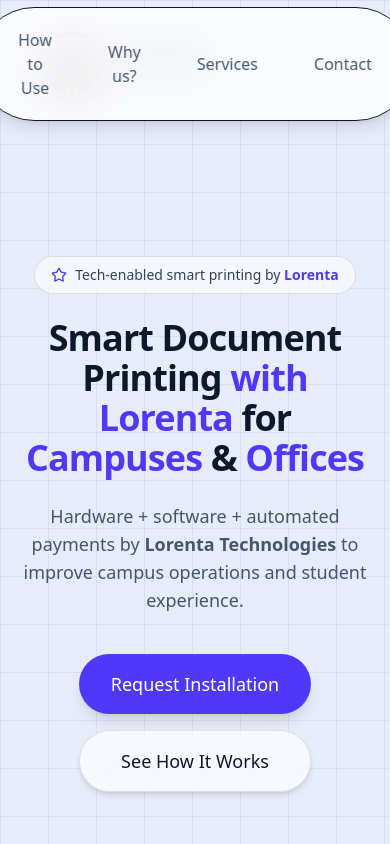
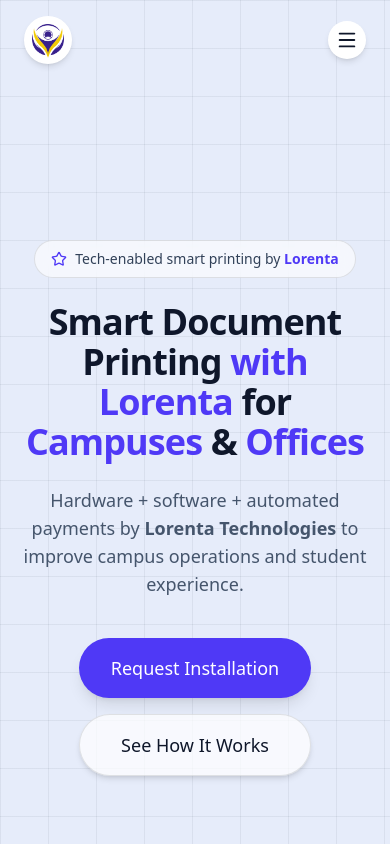
Before and after one commit to Manojseetaram/LORENTA-TECH-WEB, a Next.js app: page / in a window 390 px wide. Shown: the top 844 px of the page. Built offline with nearby package versions, Linux system fonts and the light colour scheme.

Commit message:
navabar responsive

```diff
--- a/src/app/components/layout/Navbar.tsx
+++ b/src/app/components/layout/Navbar.tsx
@@ -2,6 +2,7 @@
 
 import React, { useState, useEffect } from "react";
 import Image from "next/image";
+import { Menu, X } from "lucide-react";
 import { SectionKey } from "@/types/section";
 
 interface NavbarProps {
@@ -12,7 +13,9 @@
 export default function Navbar({ active, scrollTo }: NavbarProps) {
   const [isVisible, setIsVisible] = useState(true);
   const [lastScrollY, setLastScrollY] = useState(0);
+  const [menuOpen, setMenuOpen] = useState(false);
 
+  // Hide navbar on scroll down
   useEffect(() => {
     const controlNavbar = () => {
       const currentScrollY = window.scrollY;
@@ -30,45 +33,60 @@
     return () => window.removeEventListener("scroll", controlNavbar);
   }, [lastScrollY]);
 
+  const navItems = [
+    { key: "how", label: "How to Use" },
+    { key: "why", label: "Why us?" },
+    { key: "services", label: "Services" },
+    { key: "contact", label: "Contact" },
+  ];
+
   return (
     <>
       <div
         className={`
-          fixed top-8 left-0 right-0 z-50 flex justify-between items-center px-10
+          fixed top-4 left-0 right-0 z-50
           transition-transform duration-300 ease-in-out
           ${isVisible ? "translate-y-0" : "-translate-y-32"}
         `}
       >
+        <div className="relative flex items-center justify-between px-6 md:px-10">
+
+          {/* Logo */}
           <button
             onClick={() => scrollTo("home")}
-          className="flex items-center gap-4 hover:opacity-80 transition group"
+            className="flex items-center gap-3 group"
           >
-          <div className="relative h-16 w-16 overflow-hidden rounded-xl shadow-md">
-            <Image src="/logo.png" alt="Lorenta Logo" width={64} height={64} />
+            <div className="h-12 w-12 md:h-14 md:w-14 overflow-hidden shadow-md bg-white rounded-full p-2">
+              <Image
+                src="/logo.png"
+                alt="Lorenta Logo"
+                width={56}
+                height={56}
+              />
             </div>
 
-          <div className="text-left">
-            <div className="text-xl font-bold text-slate-900">LORENTA</div>
-            <div className="text-xs text-slate-500">TECHNOLOGIES</div>
+            <div className="text-left hidden sm:block">
+              <div className="text-lg md:text-xl font-bold text-slate-900">
+                LORENTA
+              </div>
+              <div className="text-[10px] md:text-xs text-slate-500">
+                TECHNOLOGIES
+              </div>
             </div>
           </button>
 
-        <nav className="absolute left-1/2 transform -translate-x-1/2 rounded-full bg-white/80 backdrop-blur-xl border px-4 py-2.5 shadow-lg">
+          {/* Desktop Center Nav */}
+          <nav className="absolute left-1/2 -translate-x-1/2 hidden md:block rounded-full bg-white/90 backdrop-blur-xl px-4 py-2.5 shadow-lg border border-black/5">
             <div className="flex items-center gap-2">
-            {[
-              { key: "how", label: "How to Use" },
-              { key: "why", label: "Why us?" },
-              { key: "services", label: "Services" },
-              { key: "contact", label: "Contact" },
-            ].map((item) => (
+              {navItems.map((item) => (
                 <button
                   key={item.key}
                   onClick={() => scrollTo(item.key as SectionKey)}
-                className={
+                  className={`px-6 py-2.5 rounded-full text-sm font-medium transition-all duration-300 ${
                     active === item.key
-                    ? "text-indigo-600 bg-indigo-50 px-6 py-2.5 rounded-full"
-                    : "text-slate-600 px-6 py-2.5 rounded-full"
-                }
+                      ? "text-indigo-600 bg-indigo-50 shadow-sm"
+                      : "text-slate-600 hover:text-indigo-600 hover:bg-indigo-50/70"
+                  }`}
                 >
                   {item.label}
                 </button>
@@ -76,10 +94,45 @@
             </div>
           </nav>
 
-        <div className="w-[180px]" />
+          {/* Right Side Placeholder (Desktop) */}
+          <div className="hidden md:block w-[160px]" />
+
+          {/* Mobile Menu Button */}
+          <button
+            onClick={() => setMenuOpen(!menuOpen)}
+            className="md:hidden p-2 rounded-full bg-white shadow-md"
+          >
+            {menuOpen ? <X size={22} /> : <Menu size={22} />}
+          </button>
         </div>
 
-      <div className="h-28"></div>
+        {/* Mobile Dropdown */}
+        {menuOpen && (
+          <div className="md:hidden mt-4 mx-6 bg-white rounded-full shadow-2xl p-6 z-50">
+            <div className="flex flex-col gap-4">
+              {navItems.map((item) => (
+                <button
+                  key={item.key}
+                  onClick={() => {
+                    scrollTo(item.key as SectionKey);
+                    setMenuOpen(false);
+                  }}
+                  className={`text-left text-base font-medium transition ${
+                    active === item.key
+                      ? "text-indigo-600"
+                      : "text-slate-700 hover:text-indigo-600"
+                  }`}
+                >
+                  {item.label}
+                </button>
+              ))}
+            </div>
+          </div>
+        )}
+      </div>
+
+      {/* Spacer */}
+      <div className="h-24 md:h-28" />
     </>
   );
 }
--- a/src/app/layout.tsx
+++ b/src/app/layout.tsx
@@ -2,14 +2,19 @@
 import "./globals.css";
 import SmoothScroll from "./smooth-scroll";
 
+// export const metadata: Metadata = {
+//   title: "Lorenta Technologies",
+//   description: "Tech-enabled smart document printing kiosks",
+//   icons: {
+//     icon: "/favicon.ico",
+//     apple: "/apple-touch-icon",
+//   },
+//   manifest: "/site.webmanifest",
+// };
+
 export const metadata: Metadata = {
   title: "Lorenta Technologies",
   description: "Tech-enabled smart document printing kiosks",
-  icons: {
-    icon: "/favicon.ico",
-    apple: "/apple-touch-icon.png",
-  },
-  manifest: "/site.webmanifest",
 };
 
 export default function RootLayout({
@@ -25,3 +30,24 @@
     </html>
   );
 }
+
+
+
+
+
+// export const metadata: Metadata = {
+//   title: "Lorenta Technologies",
+//   description: "Tech-enabled smart document printing kiosks",
+//   icons: {
+//     icon: [
+//       {
+//         url: "/favicon-light.png",
+//         media: "(prefers-color-scheme: light)",
+//       },
+//       {
+//         url: "/favicon-dark.png",
+//         media: "(prefers-color-scheme: dark)",
+//       },
+//     ],
+//   },
+// };
--- a/src/app/page.tsx
+++ b/src/app/page.tsx
@@ -15,56 +15,65 @@
 export default function HomePage() {
   const [active, setActive] = useState<SectionKey>("home");
 
-  // Setup intersection observer to detect active section
   useEffect(() => {
-    const idsToObserve: SectionKey[] = ["home", "how", "why", "services", "contact"];
+    const idsToObserve: SectionKey[] = [
+      "home",
+      "how",
+      "why",
+      "services",
+      "contact",
+    ];
 
     const observer = new IntersectionObserver(
       (entries) => {
-        // Get the entry with the highest intersection ratio
         const visibleEntry = entries
           .filter((entry) => entry.isIntersecting)
-          .sort((a, b) => (b.intersectionRatio || 0) - (a.intersectionRatio || 0))[0];
+          .sort(
+            (a, b) =>
+              (b.intersectionRatio || 0) -
+              (a.intersectionRatio || 0)
+          )[0];
 
         if (visibleEntry?.target?.id) {
           setActive(visibleEntry.target.id as SectionKey);
         }
       },
       {
-        threshold: [0.2, 0.4, 0.6],
-        rootMargin: "-100px 0px -100px 0px", // Offset for navbar
+        threshold: 0.4,
+        rootMargin: "-80px 0px -80px 0px", // better for mobile
       }
     );
 
-    // Observe all sections
     idsToObserve.forEach((id) => {
       const element = document.getElementById(id);
-      if (element) {
-        observer.observe(element);
-      } else {
-        console.warn(`Element with id "${id}" not found`);
-      }
+      if (element) observer.observe(element);
     });
 
-    return () => {
-      observer.disconnect();
-    };
+    return () => observer.disconnect();
   }, []);
 
-  // Smooth scroll to section
   const scrollTo = useCallback((key: SectionKey) => {
     const element = document.getElementById(key);
     if (element) {
-      element.scrollIntoView({
+      const yOffset = -80; // offset for fixed navbar
+      const y =
+        element.getBoundingClientRect().top +
+        window.pageYOffset +
+        yOffset;
+
+      window.scrollTo({
+        top: y,
         behavior: "smooth",
-        block: "start",
       });
     }
   }, []);
 
   return (
-    <main className="bg-grid min-h-screen">
+    <main className="min-h-screen w-full overflow-x-hidden bg-grid">
       <Navbar active={active} scrollTo={scrollTo} />
+
+      {/* Sections wrapped in responsive container */}
+      <div className="flex flex-col">
         <Hero scrollTo={scrollTo} />
         <Features />
         <MarqueeStrip />
@@ -72,6 +81,7 @@
         <WhyUs />
         <Services />
         <Contact />
+      </div>
     </main>
   );
 }
--- a/src/components/Navbar.tsx
+++ b/src/components/Navbar.tsx
@@ -2,6 +2,7 @@
 
 import React from "react";
 import Image from "next/image";
+import { Menu, X } from "lucide-react";
 
 interface NavbarProps {
   active: string;
@@ -9,16 +10,25 @@
 }
 
 export default function Navbar({ active, scrollTo }: NavbarProps) {
+  const [menuOpen, setMenuOpen] = React.useState(false);
+
+  const navItems = [
+    { key: "how", label: "How to Use" },
+    { key: "why", label: "Why us?" },
+    { key: "services", label: "Services" },
+    { key: "contact", label: "Contact" },
+  ];
+
   return (
     <>
-      {/* Main Container */}
-      <div className="fixed top-6 left-0 right-0 z-50 flex justify-between items-center px-10">
-        {/* Logo and LORENTA TECHNOLOGIES - LEFT SIDE */}
+      <div className="fixed top-4 left-0 right-0 z-50 flex justify-between items-center px-6 md:px-10">
+
+        {/* Logo */}
         <button
           onClick={() => scrollTo("home")}
-          className="flex items-center gap-4 hover:opacity-80 transition group"
+          className="flex items-center gap-3"
         >
-          <div className="relative h-16 w-16 overflow-hidden rounded-xl shadow-md group-hover:shadow-2xl transition-shadow">
+          <div className="relative h-12 w-12 md:h-16 md:w-16 overflow-hidden rounded-xl shadow-md">
             <Image
               src="/logo.png"
               alt="Lorenta Logo"
@@ -27,8 +37,8 @@
               className="object-cover"
             />
           </div>
-          <div className="text-left">
-            <div className="text-xl font-bold text-slate-900 group-hover:text-indigo-600 transition-colors">
+          <div className="hidden sm:block text-left">
+            <div className="text-lg md:text-xl font-bold text-slate-900">
               LORENTA
             </div>
             <div className="text-xs font-medium text-slate-500 -mt-1 tracking-wider">
@@ -37,35 +47,54 @@
           </div>
         </button>
 
-        {/* Navigation Links - RIGHT SIDE */}
-        <nav className="rounded-full bg-white/80 backdrop-blur-xl border border-black/10 px-4 py-2.5 shadow-lg hover:shadow-2xl transition-shadow">
+        {/* Desktop Nav */}
+        <nav className="hidden md:flex rounded-full bg-white/80 backdrop-blur-xl border border-black/10 px-4 py-2.5 shadow-lg">
           <div className="flex items-center gap-2">
-            {[
-              { key: "how", label: "How to Use" },
-              { key: "why", label: "Why us?" },
-              { key: "services", label: "Services" },
-              { key: "contact", label: "Contact" },
-            ].map((item) => (
+            {navItems.map((item) => (
               <button
                 key={item.key}
                 onClick={() => scrollTo(item.key)}
-                className={`
-                  px-6 py-2.5 rounded-full text-base font-medium transition-all duration-300
-                  ${
-                    active === item.key
-                      ? "text-indigo-600 bg-indigo-50 shadow-md border border-indigo-200"
-                      : "text-slate-600 hover:text-indigo-600 hover:bg-indigo-50/70 hover:shadow-md"
-                  }
-                `}
+                className={`px-5 py-2 rounded-full text-sm font-medium transition-all duration-300 ${
+                  active === item.key
+                    ? "text-indigo-600 bg-indigo-50 border border-indigo-200"
+                    : "text-slate-600 hover:text-indigo-600 hover:bg-indigo-50/70"
+                }`}
               >
                 {item.label}
               </button>
             ))}
           </div>
         </nav>
+
+        {/* Mobile Hamburger */}
+        <button
+          className="md:hidden p-2 rounded-lg bg-white shadow-md"
+          onClick={() => setMenuOpen(!menuOpen)}
+        >
+          {menuOpen ? <X size={22} /> : <Menu size={22} />}
+        </button>
       </div>
 
-      {/* Reduced spacer */}
+      {/* Mobile Dropdown */}
+      {menuOpen && (
+        <div className="fixed top-20 left-6 right-6 bg-white rounded-2xl shadow-2xl p-6 md:hidden z-40">
+          <div className="flex flex-col gap-4">
+            {navItems.map((item) => (
+              <button
+                key={item.key}
+                onClick={() => {
+                  scrollTo(item.key);
+                  setMenuOpen(false);
+                }}
+                className="text-left text-base font-medium text-slate-700 hover:text-indigo-600 transition"
+              >
+                {item.label}
+              </button>
+            ))}
+          </div>
+        </div>
+      )}
+
       <div className="h-24"></div>
     </>
   );
```
Also changed, not shown: src/app/icon.png (added). Lines whose indentation alone changed are shown as unchanged.
